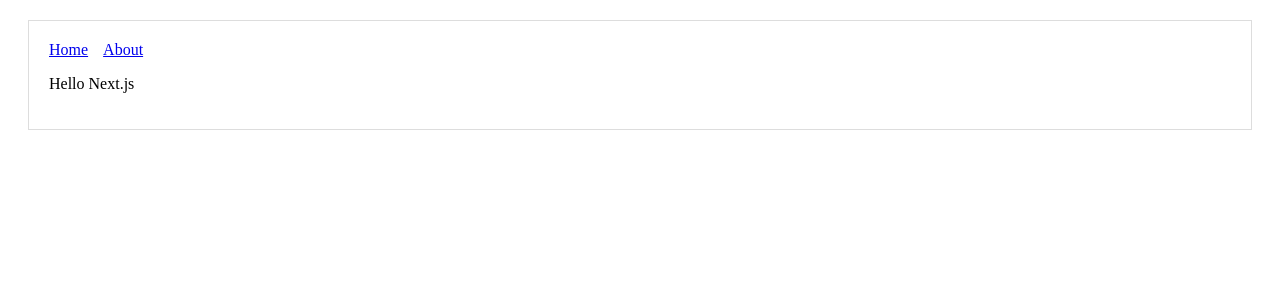
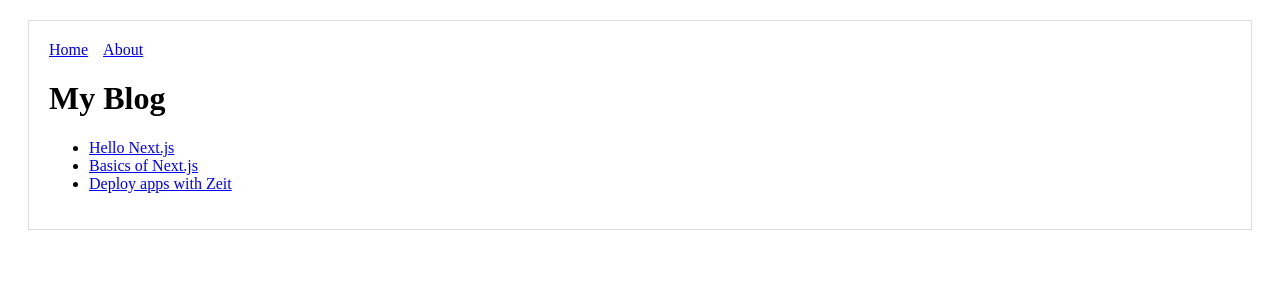
Before and after one commit to mr1hm/nextjs, a Next.js app: page / in a window 1280 px wide. Shown: the top 300 px of the page. Built offline with nearby package versions, Linux system fonts and the light colour scheme.

Commit message:
create dynamic pages

```diff
--- a/pages/index.jsx
+++ b/pages/index.jsx
@@ -1,7 +1,28 @@
 import Link from 'next/link';
 import Header from '../components/Header';
-// import Layout from '../components/Layout';
-import withLayout from '../components/Layout-HOF';
+import Layout from '../components/Layout';
+// import withLayout from '../components/Layout-HOF';
+
+const PostLink = props => (
+  <li>
+    <Link href={`post?title=${props.title}`}>
+      <a>{props.title}</a>
+    </Link>
+  </li>
+);
+
+export default function Blog() {
+  return (
+    <Layout>
+      <h1>My Blog</h1>
+      <ul>
+        <PostLink title="Hello Next.js" />
+        <PostLink title="Basics of Next.js" />
+        <PostLink title="Deploy apps with Zeit" />
+      </ul>
+    </Layout>
+  );
+}
 
 // export default function Index() {
 //   return (
@@ -12,6 +33,6 @@ import withLayout from '../components/Layout-HOF';
 // }
 
 // Using Layout as a higher order component.
-const Page = () => <p>Hello Next.js</p>;
+// const Page = () => <p>Hello Next.js</p>;
 
-export default withLayout(Page);
+// export default withLayout(Page);
```
Also changed, not shown: pages/about.jsx (+10 -9 lines), pages/post.jsx (added, +32 -0 lines).
